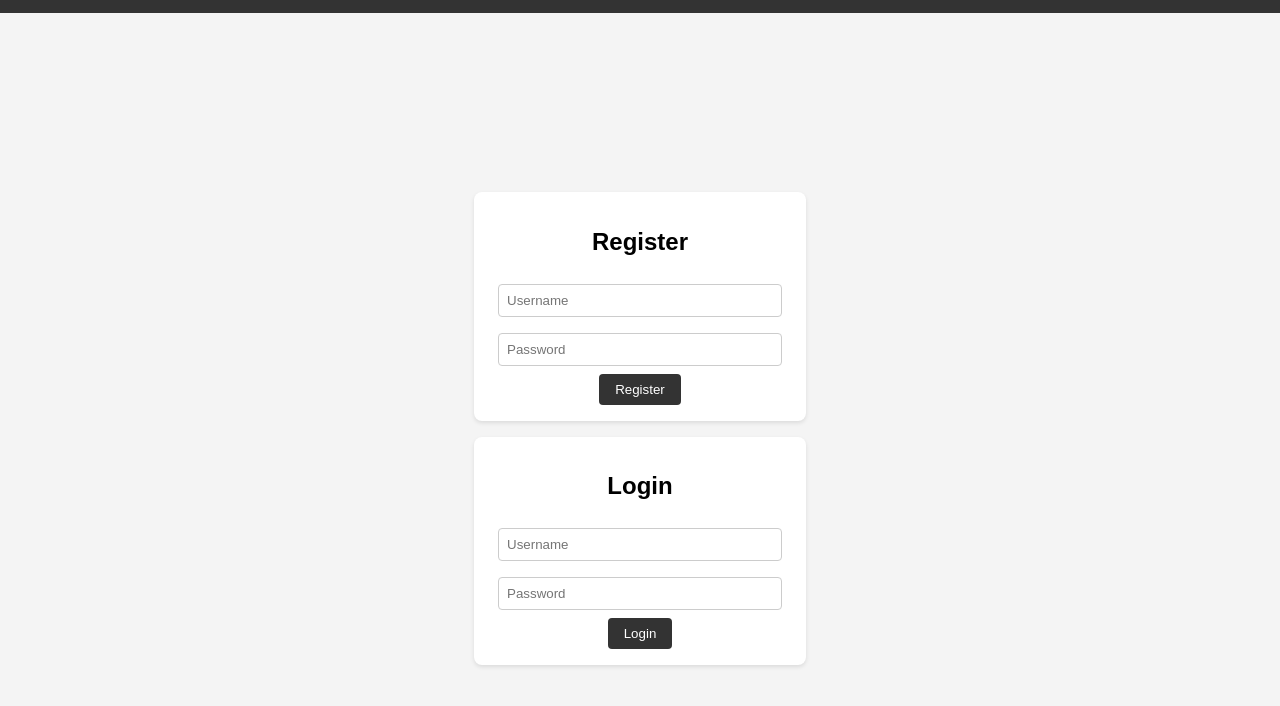
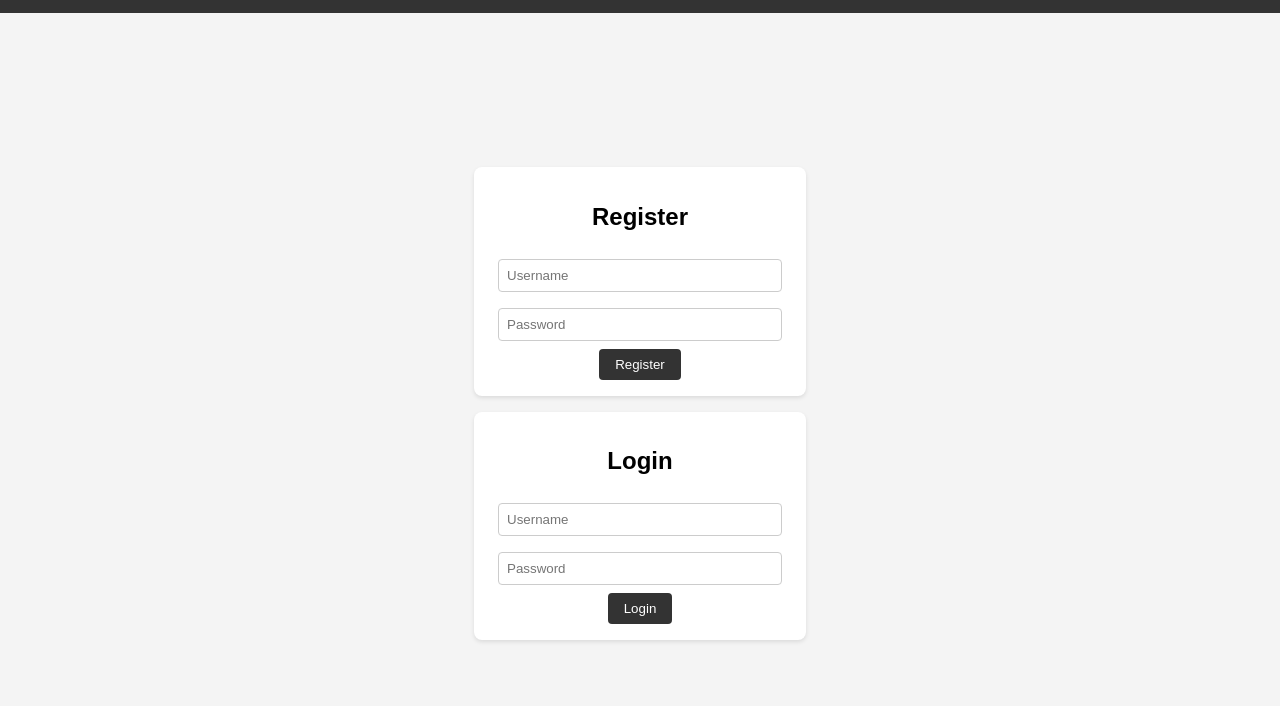
Before and after one commit to jblanco081/techThoughtsBlog, a website: page docs/index.html in a window 1280 px wide. Shown: the part 56-762 px from the top of the page. Drawn offline with Linux system fonts and the light colour scheme; no server answers.

Commit message:
Update styles.css

```diff
--- a/docs/styles.css
+++ b/docs/styles.css
@@ -23,17 +23,17 @@ h1 {
 main {
     flex: 1;
     display: flex;
+    flex-direction: column;
+    align-items: center;
     justify-content: center;
-    align-items: center;
     padding: 1rem;
 }
 
 #authContainer {
     display: flex;
-    justify-content: center;
+    flex-direction: column;
     align-items: center;
-    flex-direction: column;
-    margin-top: 100px; /* Adjust this value to lower the forms */
+    margin-top: 50px; /* Adjust this value to lower the forms */
 }
 
 .form {
@@ -42,7 +42,7 @@ main {
     box-shadow: 0 2px 4px rgba(0, 0, 0, 0.1);
     margin: 1rem 0;
     padding: 1rem;
-    width: 300px; /* Fixed width for better alignment */
+    width: 300px;
     text-align: center;
 }
 
@@ -82,6 +82,7 @@ button:hover {
     box-shadow: 0 2px 4px rgba(0, 0, 0, 0.1);
     margin: 1rem 0;
     padding: 1rem;
+    width: 80%; /* Adjust width as needed */
 }
 
 .post h2 {
```
